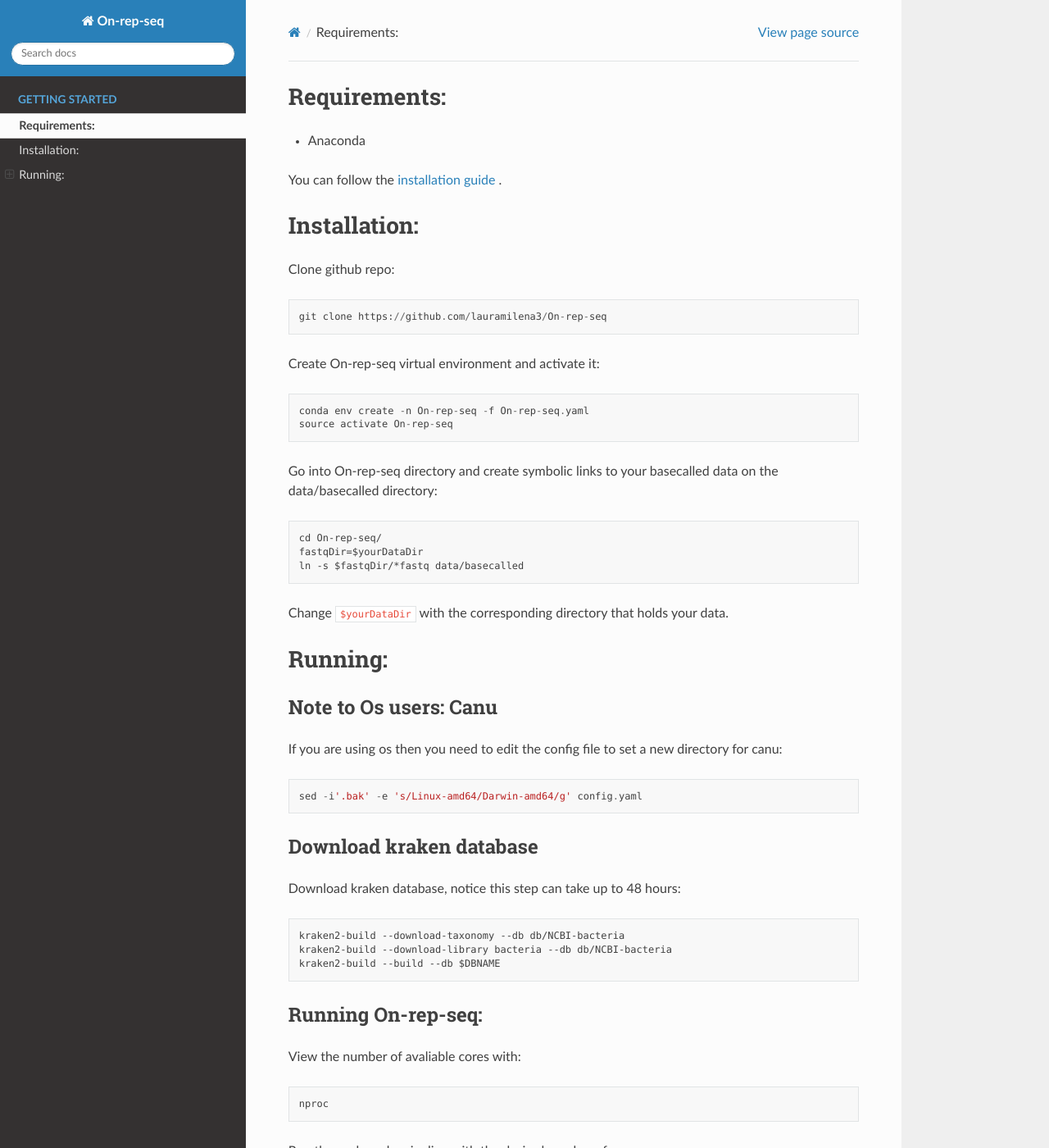
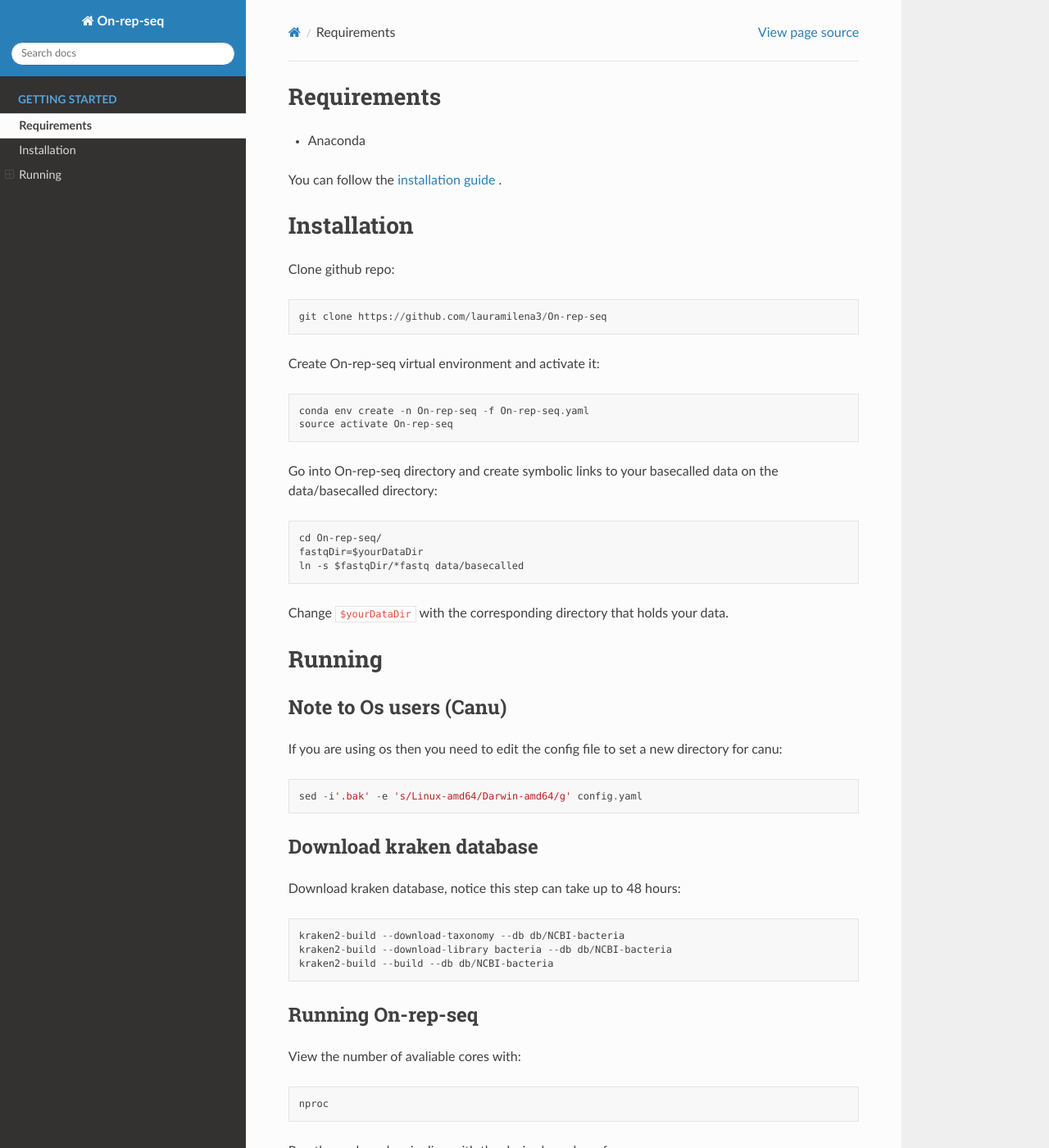
Before and after one commit to lauramilena3/On-rep-seq, a Sphinx documentation site: the page built from docs/userGuide.rst, in a window 1280 px wide and 1400 px high. Shown: the whole window at 82% size. Built offline with Sphinx 7.4.7 and the Read the Docs theme 2.0.0, drawn with Linux system fonts in a browser that asks for light colours; some of the changed lines change nothing that is shown.

```diff
--- a/docs/userGuide.rst
+++ b/docs/userGuide.rst
@@ -1,13 +1,13 @@
-Requirements:
-=============
+Requirements
+============
 
 - Anaconda
 
 You can follow the `installation guide <https://docs.anaconda.com/anaconda/install/>`_ .
 
 
-Installation:
-=============
+Installation
+============
 
 Clone github repo::
 
@@ -27,11 +27,11 @@
 
 Change ``$yourDataDir`` with the corresponding directory that holds your data.
 
-Running:
-========
+Running
+=======
 
-Note to Os users: Canu
-----------------------
+Note to Os users (Canu)
+-----------------------
 If you are using os then you need to edit the config file to set a new directory for canu::
 
    sed -i'.bak' -e 's/Linux-amd64/Darwin-amd64/g' config.yaml
@@ -43,10 +43,10 @@
 
    kraken2-build --download-taxonomy --db db/NCBI-bacteria
    kraken2-build --download-library bacteria --db db/NCBI-bacteria
-   kraken2-build --build --db $DBNAME
+   kraken2-build --build --db db/NCBI-bacteria
 
-Running On-rep-seq:
--------------------
+Running On-rep-seq
+------------------
 
 View the number of avaliable cores with::
 
@@ -59,7 +59,6 @@
 If you are using your laptop we recommend to leave 2 free processors
 for other tasks.
 
-
 View dag of jobs to visualize the workflow
 ++++++++++++++++++++++++++++++++++++++++++
 
```
Also changed, not shown: 1 other file.
